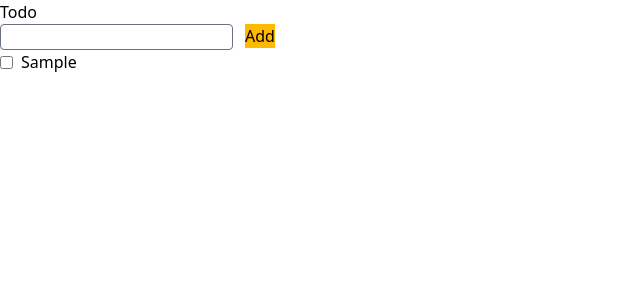
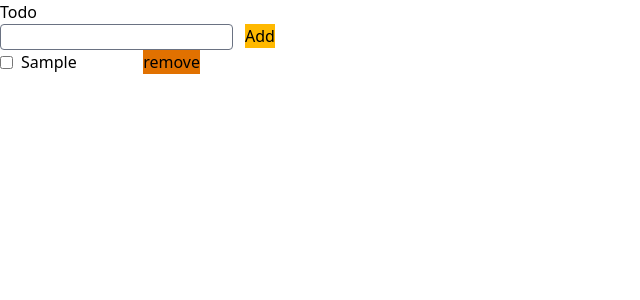
Before and after one commit to dev-dabid/react-ts-todo-list, a React (Vite) app: page / in a window 1280 px wide. Both pictures are taken after typing "Sample" into the empty fields and a click on the button "Add". Shown: the top 300 px of the page, without its empty margins (0-640 px from the left). Built offline with nearby package versions, Linux system fonts and the light colour scheme.

Commit message:
feat: delete todo

```diff
--- a/src/App.tsx
+++ b/src/App.tsx
@@ -10,7 +10,6 @@ const App = () => {
   });
 
   const [todoList, setTodoList] = useState<Todos[]>([]);
-  const [isChecked, setIsChecked] = useState<boolean>(false);
 
   const submitTodo = () => {
     if (!todo.todoName.trim()) return;
@@ -26,7 +25,7 @@ const App = () => {
 
   const setChecked = (id: number, checkVal: boolean) => {
     console.log(checkVal);
-    setIsChecked((prev) => !prev);
+
     setTodoList((prev): Todos[] => {
       return prev.map((item) => {
         return item.id === id ? { ...item, isChecked: checkVal } : item;
@@ -34,12 +33,21 @@ const App = () => {
     });
   };
 
+  const deleteTodo = (id: number) => {
+    setTodoList((prev) => {
+      return prev.filter((item) => {
+        return item.id !== id;
+      });
+    });
+  };
+
   return (
     <div className="flex justify-center flex-col max-w-50">
       <Form todo={todo} setTodo={setTodo} submitTodo={submitTodo} />
-      <div className="flex flex-col">
+      <div className="flex flex-col gap-3">
         {todoList.map((todo) => {
           return (
+            <div className="flex justify-between">
               <div className="flex items-center gap-2">
                 <input
                   type="checkbox"
@@ -52,6 +60,13 @@ const App = () => {
                   {todo.todoName}
                 </p>
               </div>
+              <button
+                className="bg-amber-600"
+                onClick={() => deleteTodo(todo.id)}
+              >
+                remove
+              </button>
+            </div>
           );
         })}
       </div>
```
Lines whose indentation alone changed are shown as unchanged.
